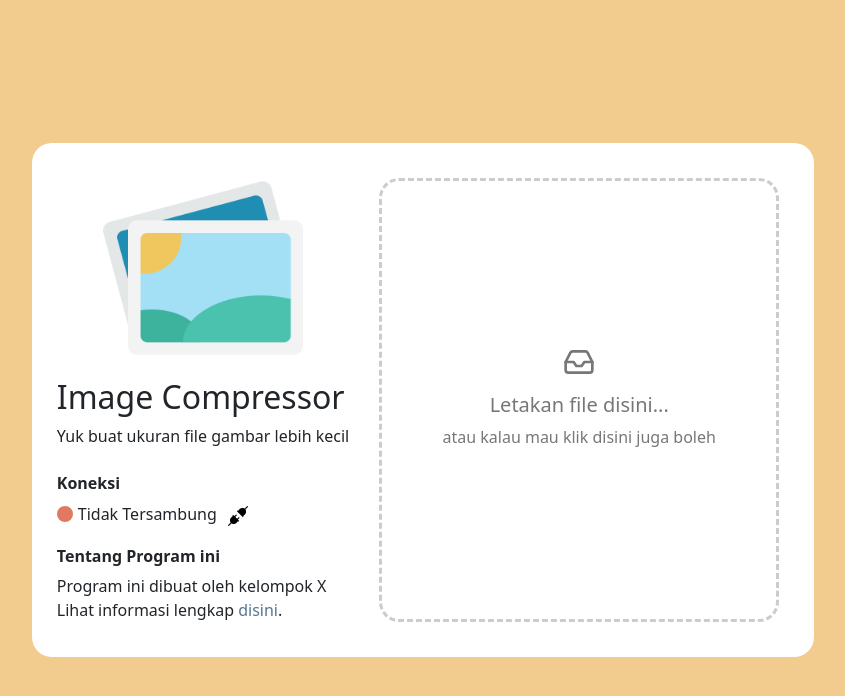
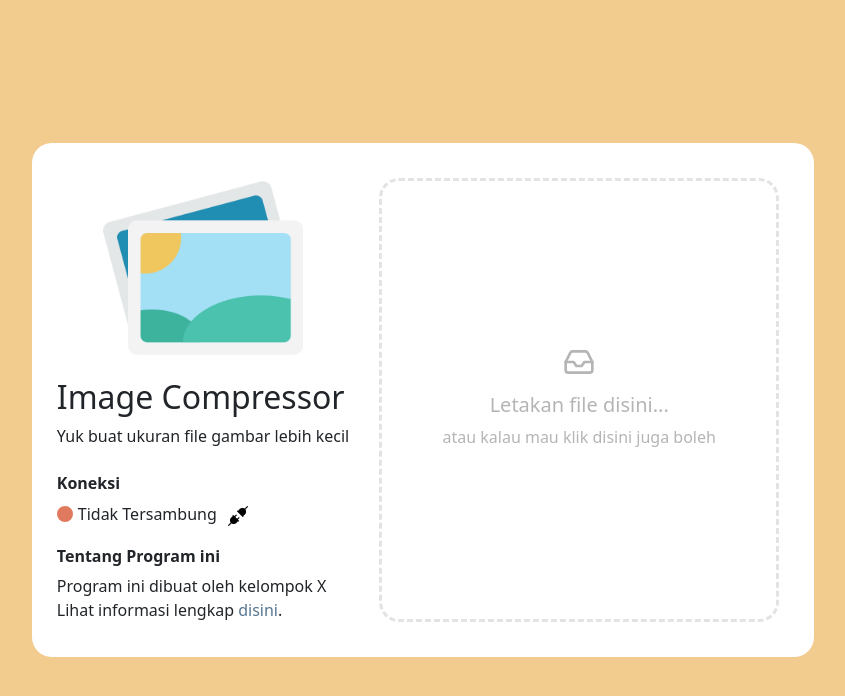
Before and after one commit to bayusamudra5502/Algeo02-20095, a React (Create React App) app in the folder src/frontend/: page / in a window 1280 px wide. Shown: the top 696 px of the page, without its empty margins (207-1052 px from the left). Built offline with nearby package versions, Linux system fonts and the light colour scheme.

Commit message:
Menambahkan layer agar tidak bisa diisi sebelum tersambung

```diff
--- a/src/frontend/src/components/UploaderArea.js
+++ b/src/frontend/src/components/UploaderArea.js
@@ -1,12 +1,16 @@
-import { useMemo } from "react";
+import { useContext, useMemo } from "react";
 import { useDropzone } from "react-dropzone";
 import { FiInbox, FiAlertOctagon, FiArrowDown } from "react-icons/fi";
+import { BsCloudSlash } from "react-icons/bs";
+import ConnectionContext from "./context/ConnectionContext";
 
 export default function UploadArea({ onFileLoaded }) {
   const onDropAccepted = function (acceptedFile) {
     console.dir(acceptedFile);
     onFileLoaded && onFileLoaded(acceptedFile[0]);
   };
+
+  const { isConnected } = useContext(ConnectionContext);
 
   const { getRootProps, getInputProps, isDragActive, isDragReject } =
     useDropzone({
@@ -62,12 +66,22 @@
   }, [isDragActive, isDragReject]);
 
   return (
-    <>
-      <div className="overlay"></div>
+    <div className="upload-container-outer">
+      {!isConnected && (
+        <div className="overlay">
+          <div className="text">
+            <div className="icon">
+              <BsCloudSlash />
+            </div>
+            <p className="h5">Anda belum tersambung</p>
+            <p>Silahkan sambungkan program ini sebelum mengupload gambar</p>
+          </div>
+        </div>
+      )}
       <div {...getRootProps({ className })}>
         <input {...getInputProps()} />
         {pesan}
       </div>
-    </>
+    </div>
   );
 }
--- a/src/frontend/src/styles/_uploader.scss
+++ b/src/frontend/src/styles/_uploader.scss
@@ -12,11 +12,6 @@
   flex-direction: column;
   color: rgb(119, 119, 119);
   transition: 200ms ease-in-out;
-
-  .icon {
-    font-size: 2em;
-    margin-bottom: 10px;
-  }
 
   &:hover {
     color: #277da1;
@@ -36,3 +31,43 @@
     background-color: rgba(224, 122, 95, 0.03);
   }
 }
+
+.icon {
+  font-size: 2em;
+  margin-bottom: 10px;
+}
+
+.overlay {
+  width: 100%;
+  height: 100%;
+  position: absolute;
+  background-color: rgba(255, 255, 255, 0.45);
+  padding: 30px;
+  text-align: center;
+  transition: 500ms ease-in-out;
+
+  .text {
+    flex-direction: column;
+    opacity: 0%;
+    transition: 500ms ease-in-out;
+    width: 100%;
+    height: 100%;
+    display: flex;
+    align-items: center;
+    justify-content: center;
+    user-select: none;
+  }
+
+  .text:hover {
+    opacity: 100%;
+  }
+
+  &:hover {
+    background-color: rgba(255, 255, 255, 1);
+  }
+}
+
+.upload-container-outer {
+  position: relative;
+  display: flex;
+}
```
